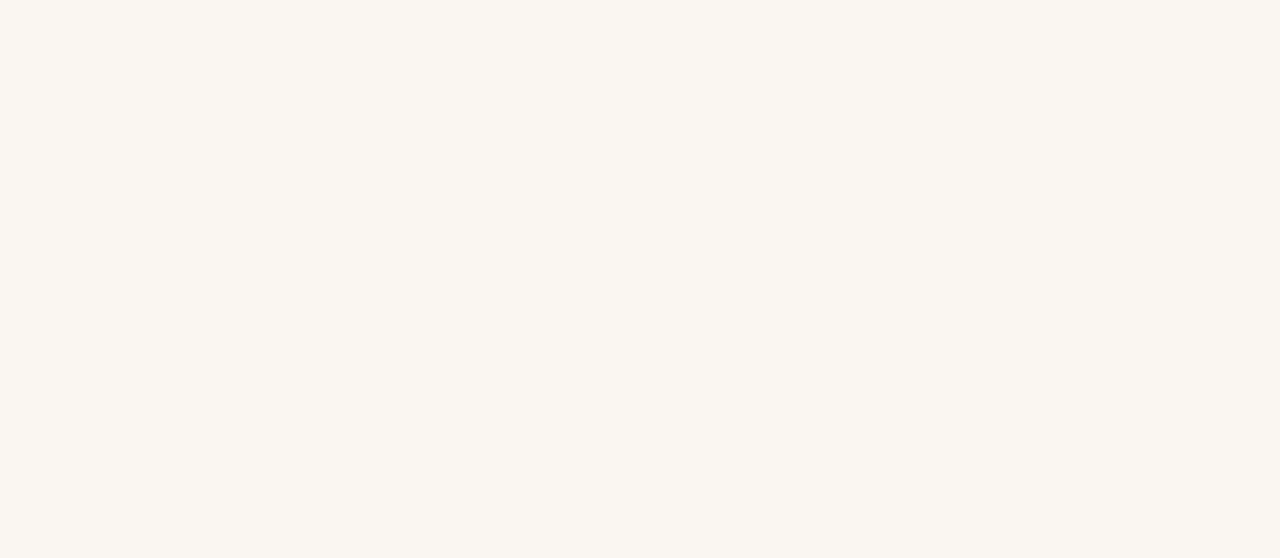
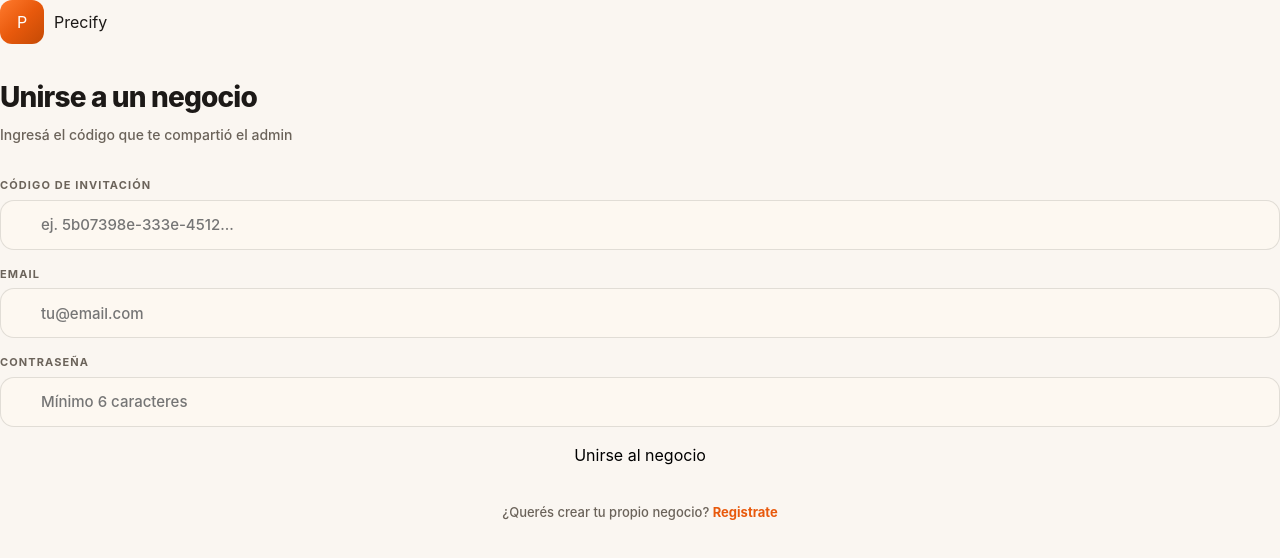
Before and after one commit to Marcus-dev-31/Product-Manager, a React (Vite) app: page /join in a window 1280 px wide. Before the commit this address had no page. Shown: the top 558 px of the page. Built offline with nearby package versions, Linux system fonts and the light colour scheme.

Commit message:
feat: team management + join page

```diff
--- a/src/main.tsx
+++ b/src/main.tsx
@@ -8,6 +8,7 @@ import { LoginPage } from "./pages/LoginPage";
 import { RegisterPage } from "./pages/RegisterPage";
 import { SettingsPage } from "./pages/SettingsPage";
 import { TeamPage } from "./pages/TeamPage.js";
+import { JoinPage } from "./pages/JoinPage.js";
 
 const isAuthenticated = (): boolean => {
   return !!localStorage.getItem("token");
@@ -71,6 +72,14 @@ createRoot(document.getElementById("root")!).render(
             </ProtectedRoute>
           }
         />
+        <Route
+          path="/join"
+          element={
+            <PublicRoute>
+              <JoinPage />
+            </PublicRoute>
+          }
+        />
       </Routes>
     </BrowserRouter>
   </StrictMode>,
--- /dev/null
+++ b/src/pages/JoinPage.tsx
@@ -0,0 +1,113 @@
+import { useState } from "react";
+import { useNavigate, Link } from "react-router-dom";
+
+export function JoinPage() {
+  const navigate = useNavigate();
+  const [email, setEmail] = useState("");
+  const [password, setPassword] = useState("");
+  const [inviteCode, setInviteCode] = useState("");
+  const [error, setError] = useState("");
+  const [loading, setLoading] = useState(false);
+
+  const handleSubmit = async () => {
+    if (!email || !password || !inviteCode) {
+      setError("Completá todos los campos");
+      return;
+    }
+    setLoading(true);
+    setError("");
+    try {
+      const res = await fetch(
+        "https://product-manager-production-e899.up.railway.app/api/auth/register",
+        {
+          method: "POST",
+          headers: { "Content-Type": "application/json" },
+          body: JSON.stringify({ email, password, inviteCode }),
+        },
+      );
+      const data = await res.json();
+      if (!res.ok) {
+        setError(data.error || "Error al unirse al negocio");
+        return;
+      }
+      localStorage.setItem("token", data.token);
+      localStorage.setItem("businessName", data.businessName);
+      navigate("/");
+    } catch {
+      setError("Error de conexión con el servidor");
+    } finally {
+      setLoading(false);
+    }
+  };
+
+  return (
+    <div className="auth-container">
+      <div className="auth-card">
+        <div className="auth-logo">
+          <span className="auth-logo-icon">P</span>
+          <span className="auth-logo-text">Precify</span>
+        </div>
+        <h1 className="auth-title">Unirse a un negocio</h1>
+        <p className="auth-subtitle">
+          Ingresá el código que te compartió el admin
+        </p>
+
+        <div className="auth-form">
+          <div className="form-group">
+            <label className="form-label">Código de invitación</label>
+            <div className="auth-input-wrap">
+              <input
+                className="input-field"
+                type="text"
+                placeholder="ej. 5b07398e-333e-4512..."
+                value={inviteCode}
+                onChange={(e) => setInviteCode(e.target.value)}
+              />
+            </div>
+          </div>
+
+          <div className="form-group">
+            <label className="form-label">Email</label>
+            <div className="auth-input-wrap">
+              <input
+                className="input-field"
+                type="email"
+                placeholder="tu@email.com"
+                value={email}
+                onChange={(e) => setEmail(e.target.value)}
+              />
+            </div>
+          </div>
+
+          <div className="form-group">
+            <label className="form-label">Contraseña</label>
+            <div className="auth-input-wrap">
+              <input
+                className="input-field"
+                type="password"
+                placeholder="Mínimo 6 caracteres"
+                value={password}
+                onChange={(e) => setPassword(e.target.value)}
+              />
+            </div>
+          </div>
+
+          {error && <p className="auth-error">{error}</p>}
+
+          <button
+            className="btn-primary"
+            onClick={handleSubmit}
+            disabled={loading}
+          >
+            {loading ? "Uniéndose..." : "Unirse al negocio"}
+          </button>
+
+          <p className="auth-footer">
+            ¿Querés crear tu propio negocio?{" "}
+            <Link to="/register">Registrate</Link>
+          </p>
+        </div>
+      </div>
+    </div>
+  );
+}
--- a/src/pages/TeamPage.tsx
+++ b/src/pages/TeamPage.tsx
@@ -69,7 +69,8 @@ export function TeamPage() {
       <div className="team-invite">
         <p className="team-invite-label">Código de invitación</p>
         <p className="team-invite-hint">
-          Compartilo con tu equipo para que se unan al negocio
+          Compartí este código y el link{" "}
+          <strong>precify-eta.vercel.app/join</strong> con tu equipo
         </p>
         <div className="team-invite-row">
           <span className="team-invite-code">{inviteCode}</span>
```
